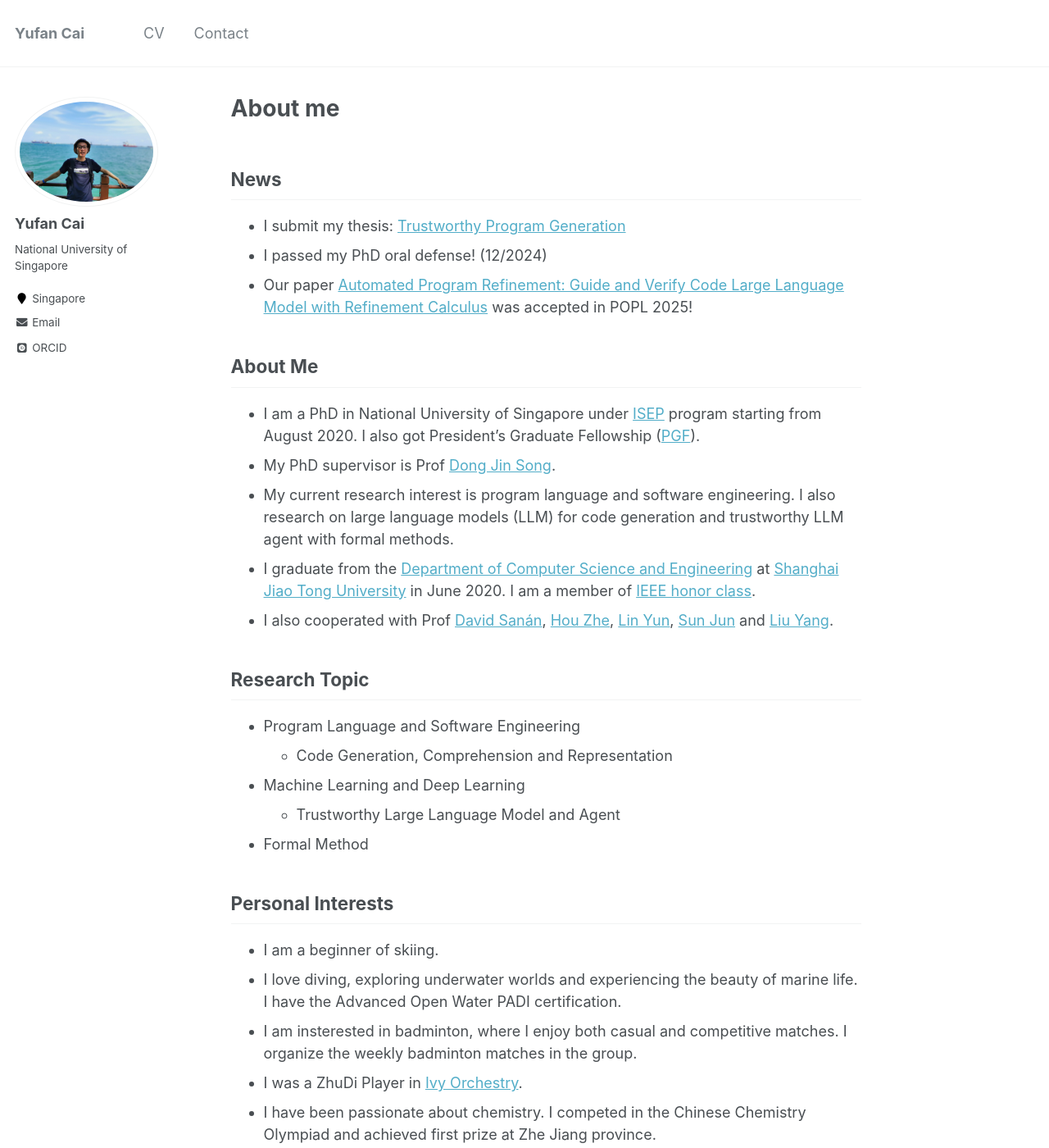
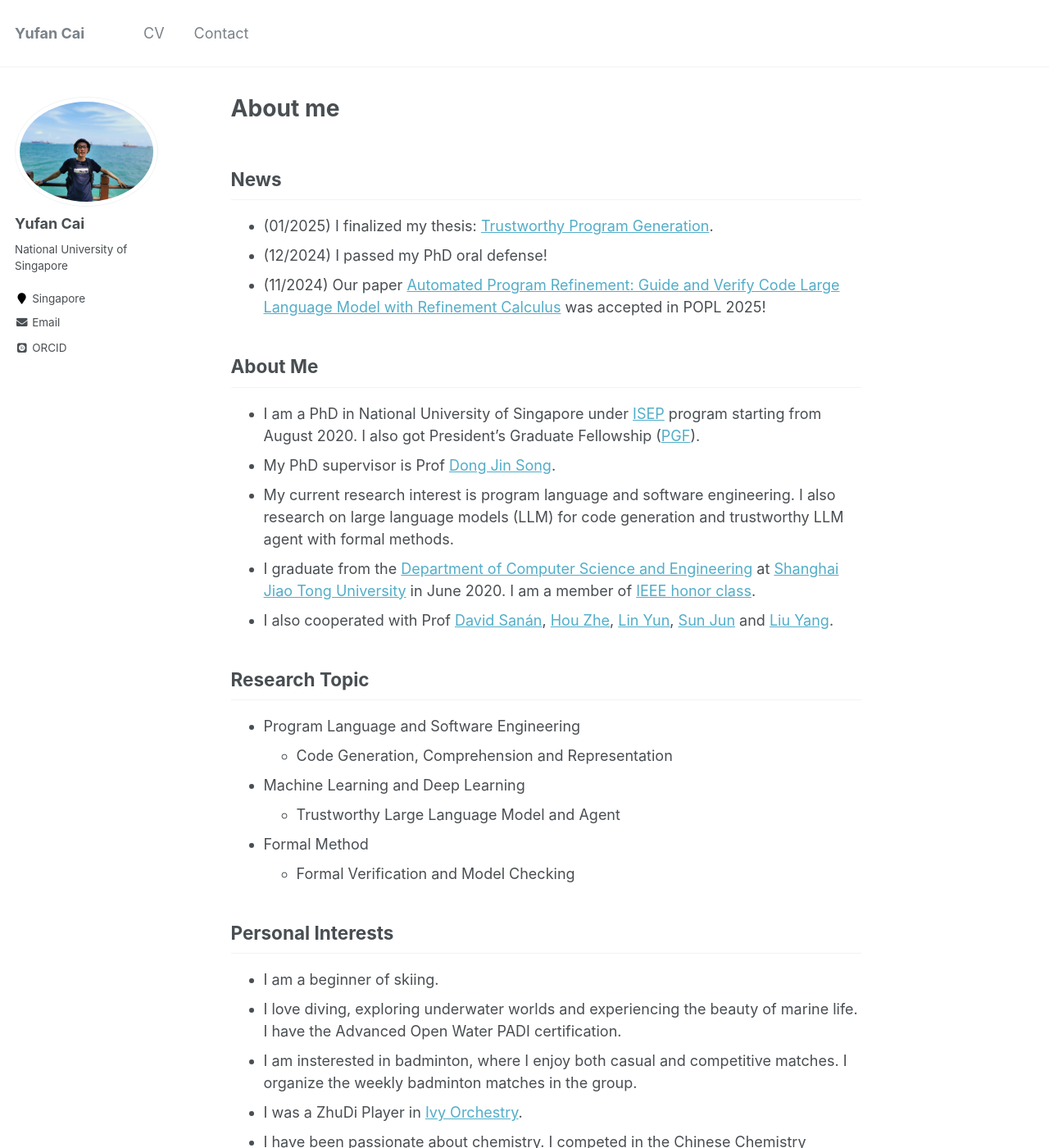
Before and after one commit to CaiYufan-NUS/caiyufan-nus.github.io, a Jekyll site: the page built from _pages/about.md, in a window 1280 px wide and 1400 px high. Shown: the whole window at 82% size. Built offline with Jekyll 4.4.1, drawn with Linux system fonts in a browser that asks for light colours; some web fonts are replaced.

Commit message:
Update about.md

```diff
--- a/_pages/about.md
+++ b/_pages/about.md
@@ -8,9 +8,9 @@ redirect_from:
   - /about.html
 ---
 ## News
-- I submit my thesis: [Trustworthy Program Generation](https://caiyufan-nus.github.io/files/thesis.pdf)
-- I passed my PhD oral defense! (12/2024)
-- Our paper [Automated Program Refinement: Guide and Verify Code Large Language Model with Refinement Calculus](https://dl.acm.org/doi/10.1145/3704905) was accepted in POPL 2025!
+- (01/2025) I finalized my thesis: [Trustworthy Program Generation](https://caiyufan-nus.github.io/files/thesis.pdf).
+- (12/2024) I passed my PhD oral defense!
+- (11/2024) Our paper [Automated Program Refinement: Guide and Verify Code Large Language Model with Refinement Calculus](https://dl.acm.org/doi/10.1145/3704905) was accepted in POPL 2025!
 
 ## About Me
 * I am a PhD in National University of Singapore under [ISEP](https://isep.nus.edu.sg/) program starting from August 2020. I also got President's Graduate Fellowship ([PGF](https://nusgs.nus.edu.sg/scholarships/presidents-graduate-fellowship)).
@@ -25,6 +25,7 @@ redirect_from:
 - Machine Learning and Deep Learning
   - Trustworthy Large Language Model and Agent
 - Formal Method
+  - Formal Verification and Model Checking
 
 ## Personal Interests
 - I am a beginner of skiing.
```
